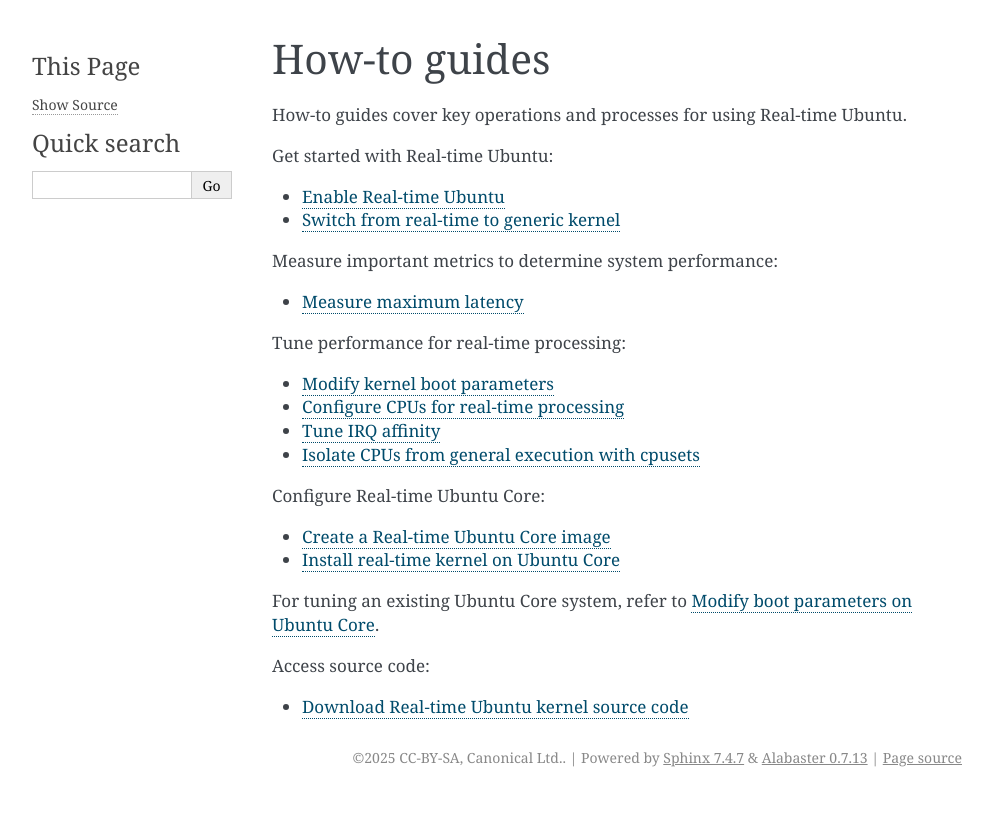
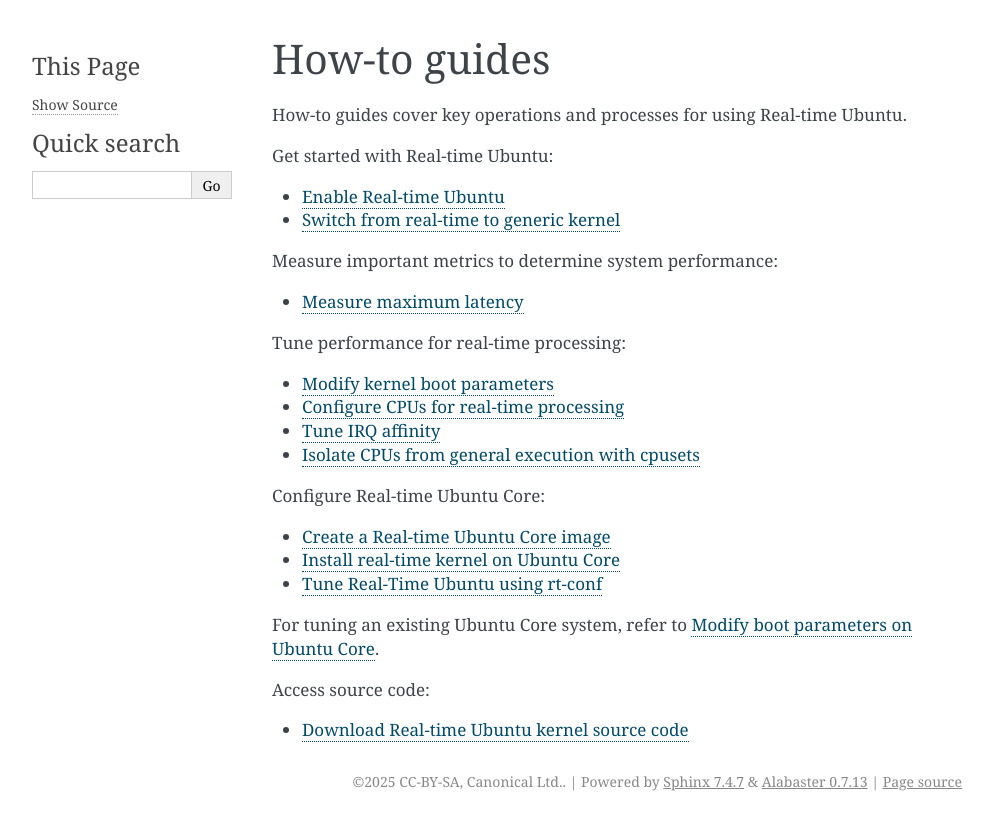
Before and after one commit to canonical/real-time-ubuntu-docs, a Sphinx documentation site: the page built from docs/how-to/index.rst, in a window 1280 px wide. Shown: the top 830 px of the page, without its empty margins (148-1140 px from the left). Built offline with Sphinx 7.4.7, drawn with Linux system fonts in a browser that asks for light colours.

Commit message:
chore: add the rt-conf how-to on index
Signed-off-by: Lincoln Wallace <lincoln.wallace@canonical.com>

```diff
--- a/docs/how-to/index.rst
+++ b/docs/how-to/index.rst
@@ -36,6 +36,7 @@
 
    Create a Real-time Ubuntu Core image <uc-image-creation>
    Install real-time kernel on Ubuntu Core <uc-install-real-time-kernel>
+   Tune Real-Time Ubuntu using rt-conf <rt-conf-cli>
 
 For tuning an existing Ubuntu Core system, refer to :ref:`ubuntu-core-kernel-cmdline`.
 
```
